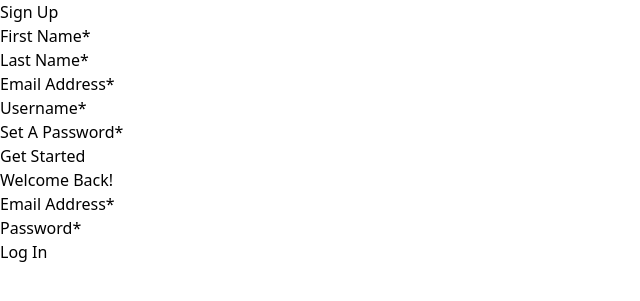
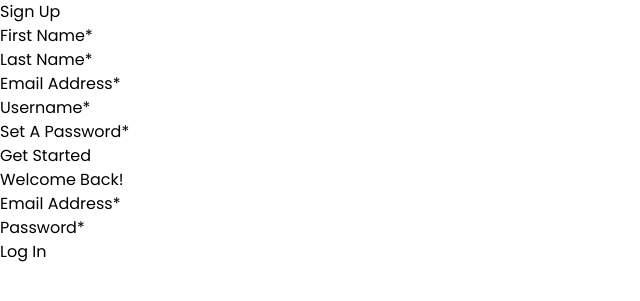
Before and after one commit to PhucQuach1907/EcomSys, a Django app: template templates/login.html in a window 1280 px wide. Shown: the top 301 px of the page, without its empty margins (0-640 px from the left). Run offline with Django 4.2, Linux system fonts and the light colour scheme; the template is opened without the code that fills it, so the values that code supplies are empty; style sheets or scripts are compiled from the project's sources.

Commit message:
add css file

```diff
--- a/templates/login.html
+++ b/templates/login.html
@@ -5,7 +5,11 @@
     <meta name="viewport" content="width=device-width, initial-scale=1.0">
     <title>EcomSys</title>
     <link rel="shortcut icon" type="image/x-icon" href="media/favicon/favicon.ico">
+    <link rel="preconnect" href="https://fonts.googleapis.com">
+    <link rel="preconnect" href="https://fonts.gstatic.com" crossorigin>
+    <link href="https://fonts.googleapis.com/css2?family=Poppins:wght@300;400;600;700&display=swap" rel="stylesheet">
     <link rel="stylesheet" href="build/tailwind.css">
+    <link rel="stylesheet" href="static/css/app.css">
     <script src="static/js/scripts.js"></script>
 </head>
 <body>
--- /dev/null
+++ b/templates/static/css/app.css
@@ -0,0 +1,3 @@
+body {
+    font-family: "Poppins", sans-serif;
+}
```
